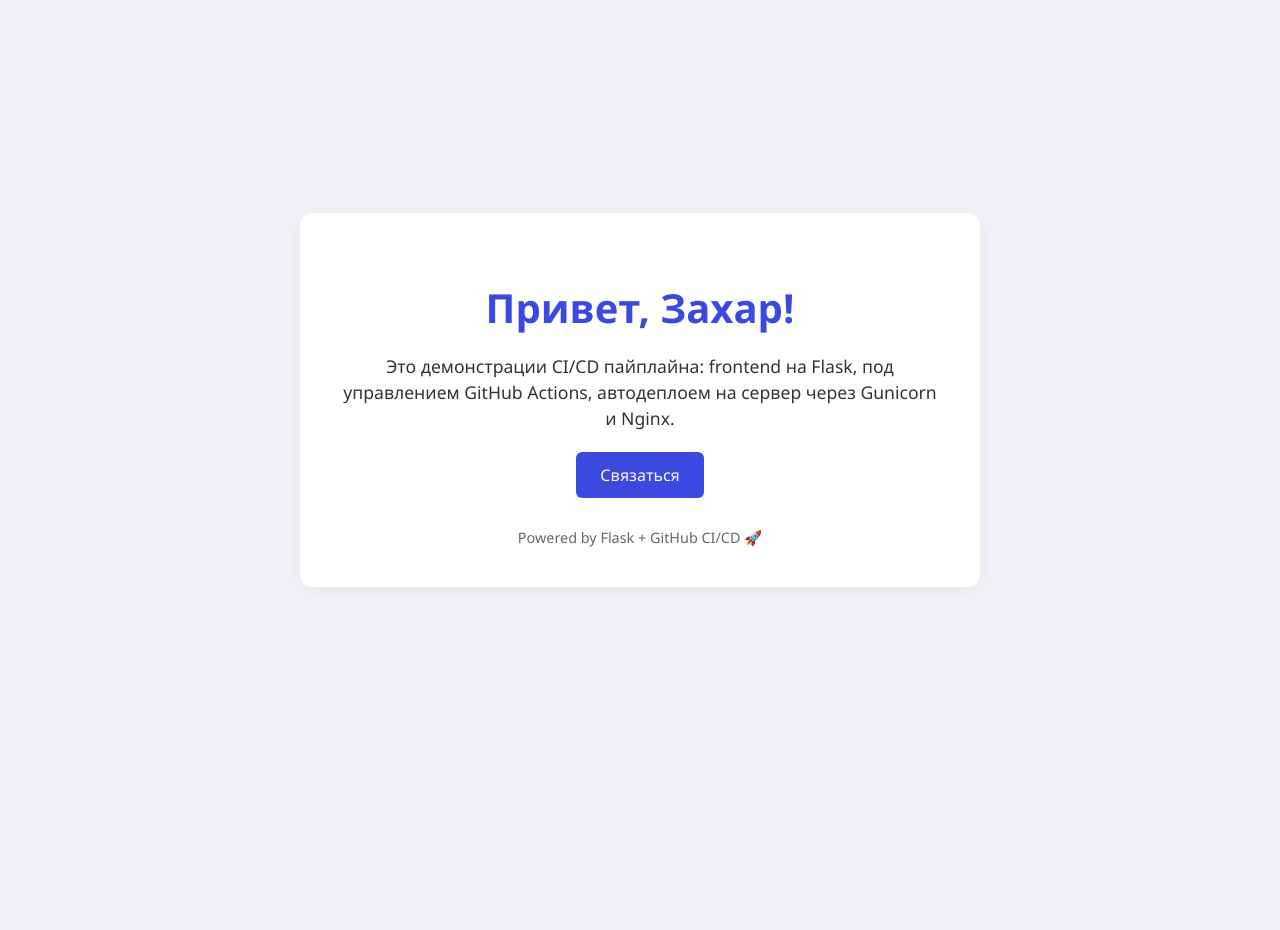
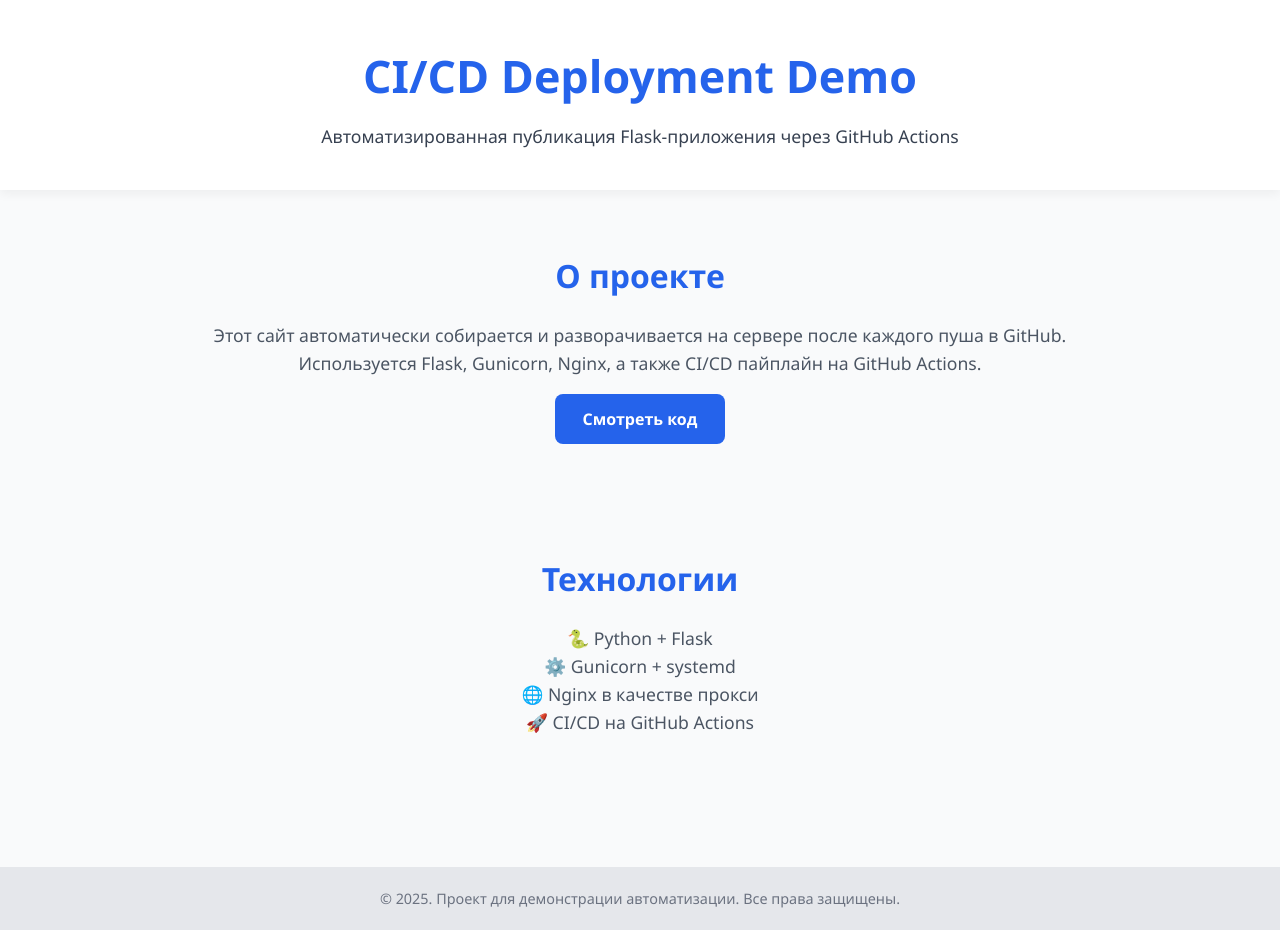
Before and after one commit to zaharchik372/flask-ci-demo, a Python web app: template flask_app/templates/index.html in a window 1280 px wide. Before the commit the page ends 587 px from the top, so only its background shows below. Run offline with Jinja, Linux system fonts and the light colour scheme; the template is opened without the code that fills it, so the values that code supplies are empty.

Commit message:
Обновил шаблон: красивый лендинг с CSS и описанием

```diff
--- a/flask_app/templates/index.html
+++ b/flask_app/templates/index.html
@@ -3,65 +3,136 @@
 <html lang="ru">
 <head>
   <meta charset="UTF-8">
-  <title>Моё CI/CD-портфолио</title>
+  <title>CI/CD Demo • Flask Deploy</title>
+  <meta name="viewport" content="width=device-width, initial-scale=1.0">
   <style>
+    :root {
+      --main-color: #2563eb;
+      --bg-color: #f9fafb;
+      --text-color: #111827;
+      --accent-color: #1e40af;
+    }
+
+    * {
+      margin: 0;
+      padding: 0;
+      box-sizing: border-box;
+    }
+
     body {
-      margin: 0; padding: 0;
       font-family: 'Segoe UI', Tahoma, sans-serif;
-      background: #f0f2f5;
-      color: #333;
-      display: flex;
-      justify-content: center;
-      align-items: center;
-      min-height: 100vh;
+      background-color: var(--bg-color);
+      color: var(--text-color);
+      line-height: 1.6;
+    }
+
+    header {
+      background: white;
+      padding: 40px 20px;
+      text-align: center;
+      box-shadow: 0 4px 10px rgba(0,0,0,0.05);
+    }
+
+    header h1 {
+      font-size: 2.8em;
+      color: var(--main-color);
+      margin-bottom: 10px;
+    }
+
+    header p {
+      font-size: 1.1em;
+      color: #374151;
+    }
+
+    section {
+      padding: 60px 20px;
+      max-width: 900px;
+      margin: auto;
       text-align: center;
     }
-    .container {
-      background: #fff;
-      padding: 40px;
-      border-radius: 12px;
-      box-shadow: 0 4px 20px rgba(0,0,0,0.05);
-      max-width: 600px;
+
+    section h2 {
+      font-size: 2em;
+      margin-bottom: 20px;
+      color: var(--main-color);
     }
-    h1 {
-      margin-bottom: 16px;
-      color: #3b49df;
-      font-size: 2.5em;
+
+    section p {
+      font-size: 1.1em;
+      color: #4b5563;
+      margin-bottom: 30px;
     }
-    p {
-      margin-bottom: 20px;
-      font-size: 1.1em;
-      line-height: 1.5;
+
+    .btn {
+      padding: 14px 28px;
+      background: var(--main-color);
+      color: white;
+      font-weight: bold;
+      border: none;
+      border-radius: 8px;
+      cursor: pointer;
+      transition: background 0.3s;
+      text-decoration: none;
+      font-size: 1em;
     }
-    .btn {
-      display: inline-block;
-      padding: 12px 24px;
-      background: #3b49df;
-      color: white;
-      border: none;
-      border-radius: 6px;
-      font-size: 1em;
-      cursor: pointer;
-      text-decoration: none;
+
+    .btn:hover {
+      background: var(--accent-color);
     }
-    .btn:hover {
-      background: #2e37b8;
+
+    footer {
+      background: #e5e7eb;
+      padding: 20px;
+      text-align: center;
+      font-size: 0.9em;
+      color: #6b7280;
+      margin-top: 40px;
     }
-    footer {
-      margin-top: 30px;
-      font-size: 0.9em;
-      color: #666;
+
+    @media (max-width: 600px) {
+      header h1 {
+        font-size: 2em;
+      }
+
+      section h2 {
+        font-size: 1.6em;
+      }
+
+      .btn {
+        width: 100%;
+      }
     }
   </style>
 </head>
 <body>
-  <div class="container">
-    <h1>Привет, Захар!</h1>
-    <p>Это демонстрации CI/CD пайплайна: frontend на Flask, под управлением GitHub Actions, автодеплоем на сервер через Gunicorn и Nginx.</p>
-    <a href="#contact" class="btn">Связаться</a>
-    <footer>
-      Powered by Flask + GitHub CI/CD 🚀
-    </footer>
-  </div>
+
+  <header>
+    <h1>CI/CD Deployment Demo</h1>
+    <p>Автоматизированная публикация Flask-приложения через GitHub Actions</p>
+  </header>
+
+  <section>
+    <h2>О проекте</h2>
+    <p>
+      Этот сайт автоматически собирается и разворачивается на сервере после каждого пуша в GitHub.
+      Используется Flask, Gunicorn, Nginx, а также CI/CD пайплайн на GitHub Actions.
+    </p>
+    <a class="btn" href="https://github.com/zaharchik372/flask-ci-demo" target="_blank">Смотреть код</a>
+  </section>
+
+  <section>
+    <h2>Технологии</h2>
+    <p>
+      🐍 Python + Flask<br>
+      ⚙️ Gunicorn + systemd<br>
+      🌐 Nginx в качестве прокси<br>
+      🚀 CI/CD на GitHub Actions
+    </p>
+  </section>
+
+  <footer>
+    © 2025. Проект для демонстрации автоматизации. Все права защищены.
+  </footer>
+
 </body>
 </html>
```
